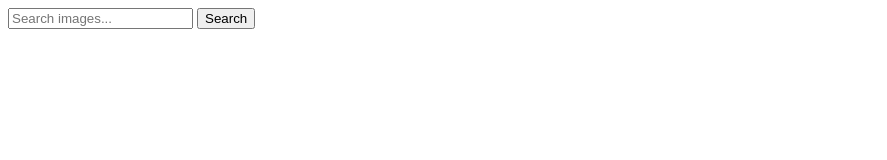
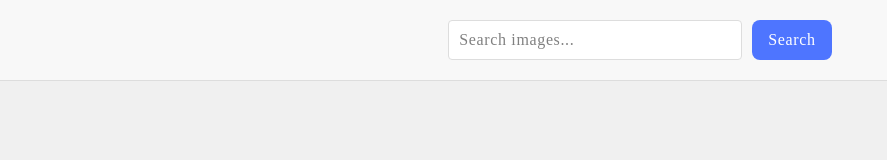
Before and after one commit to AndriyV2504/goit-js-hw-11, a website built with Vite: page src/index.html in a window 1280 px wide. Shown: the whole page, without its empty margins (0-887 px from the left). Built offline with nearby package versions, Linux system fonts and the light colour scheme; what simplelightbox would draw is missing.

Commit message:
add-task-11-style

```diff
--- a/src/css/styles.css
+++ b/src/css/styles.css
@@ -10,6 +10,7 @@
   animation: rotation 1s linear infinite;
   margin: 0 auto;
 }
+
 .loader::after,
 .loader::before {
   content: '';
@@ -29,6 +30,7 @@
   animation: rotationBack 0.5s linear infinite;
   transform-origin: center center;
 }
+
 .loader::before {
   width: 32px;
   height: 32px;
@@ -40,15 +42,75 @@
   0% {
     transform: rotate(0deg);
   }
+
   100% {
     transform: rotate(360deg);
   }
 }
+
 @keyframes rotationBack {
   0% {
     transform: rotate(0deg);
   }
+
   100% {
     transform: rotate(-360deg);
   }
 }
+
+body {
+  font-family: Arial, sans-serif;
+  margin: 0;
+  padding: 0;
+  background-color: #f0f0f0;
+}
+
+header {
+  display: flex;
+  justify-content: center;
+  padding: 20px;
+  background-color: #f8f8f8;
+  border-bottom: 1px solid #ddd;
+}
+
+form {
+  display: flex;
+  align-items: center;
+}
+
+input {
+  padding: 10px;
+  font-size: 16px;
+  border: 1px solid #ddd;
+  border-radius: 4px;
+  margin-right: 10px;
+  width: 272px;
+}
+
+::placeholder {
+  color: #808080;
+  font-family: Montserrat;
+  font-size: 16px;
+  font-weight: 400;
+  line-height: 1.50;
+  letter-spacing: 0.04em;
+}
+
+button {
+  padding: 8px 16px;
+  font-size: 20px;
+  border: none;
+  border-radius: 8px;
+  background-color: #4E75FF;
+  cursor: pointer;
+  color: #FFF;
+  font-family: Montserrat;
+  font-size: 16px;
+  font-weight: 500;
+  line-height: 1.50;
+  letter-spacing: 0.04em;
+}
+
+button:hover {
+  background-color: #6C8CFF;
+}
```
Lines whose indentation alone changed are shown as unchanged.
